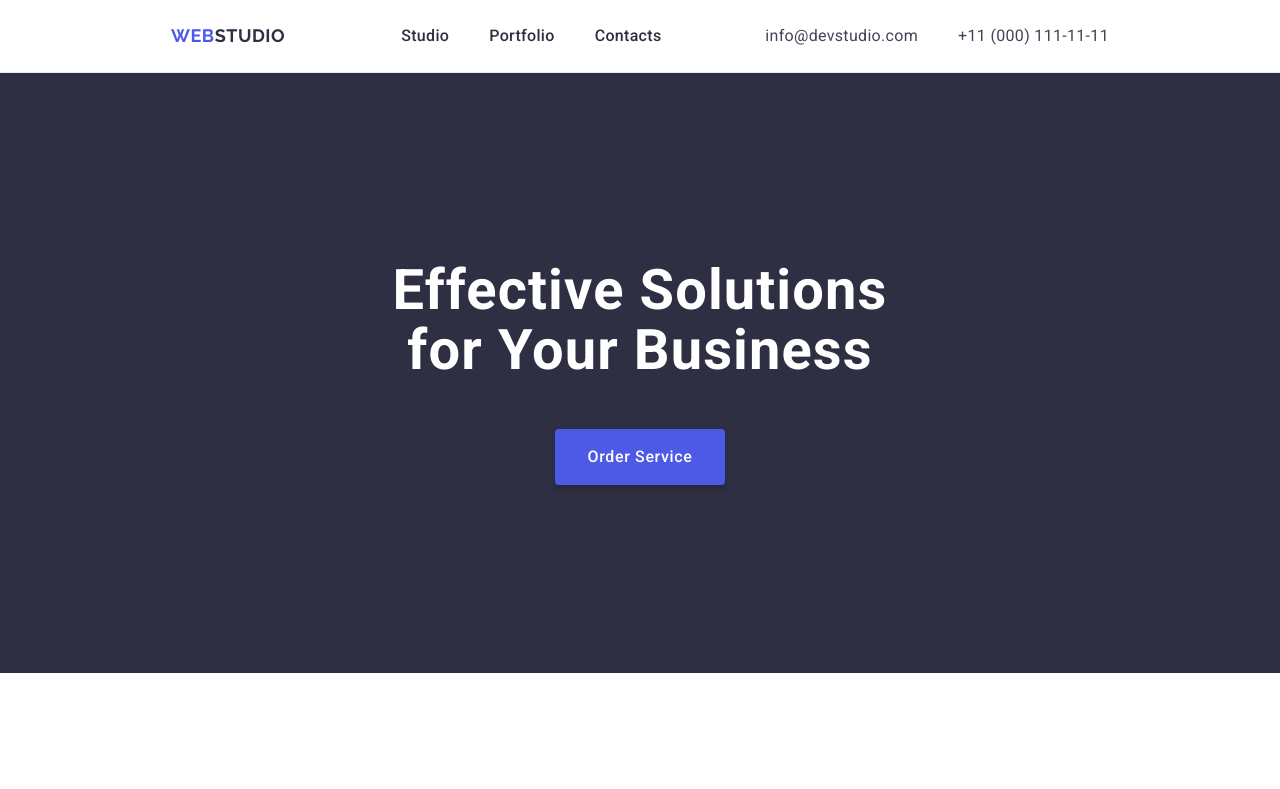
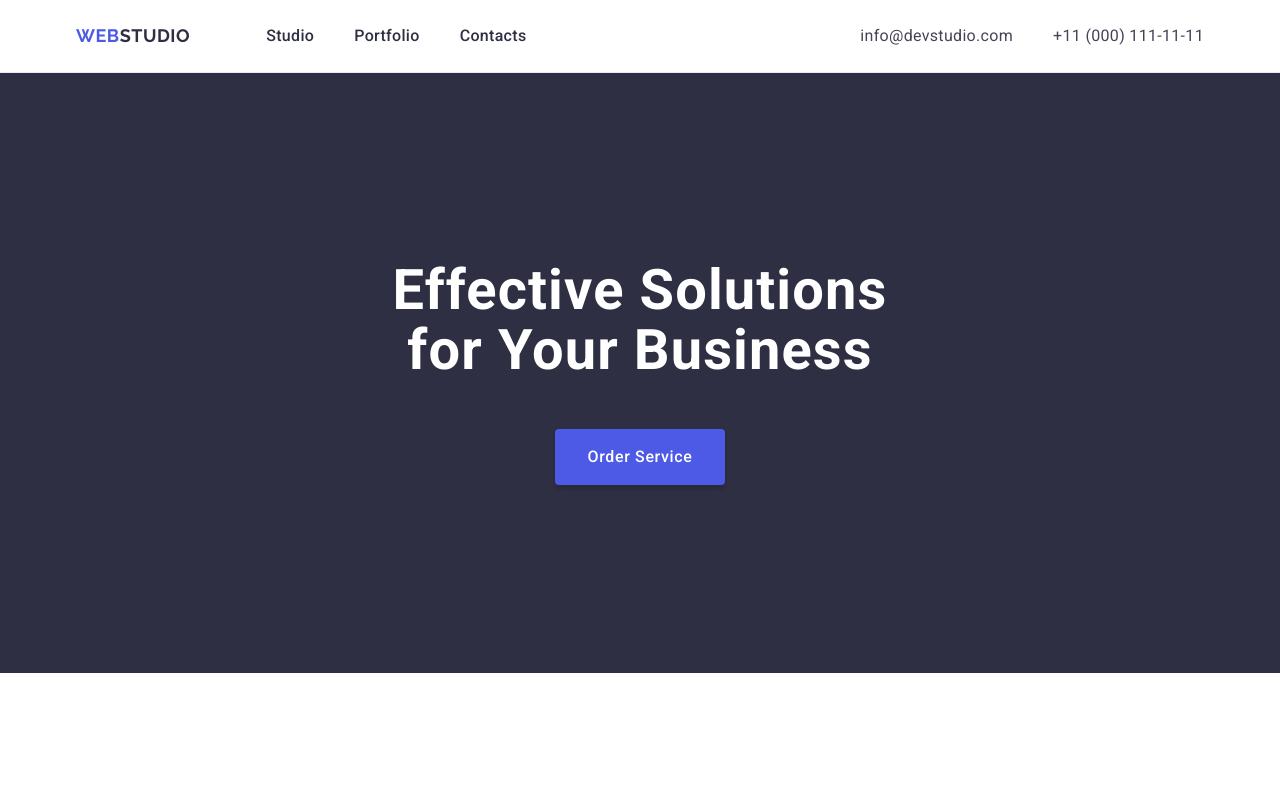
Before and after one commit to Katrinast/goit-markup-hw-03, a plain HTML site: page index.html in a window 1280 px wide. Shown: the top 789 px of the page. Drawn offline with nearby package versions, Linux system fonts and the light colour scheme.

Commit message:
Update styles.css

```diff
--- a/css/styles.css
+++ b/css/styles.css
@@ -15,6 +15,7 @@ ul, ol {
   margin-top: 0;
   margin-left: 0;
   margin-bottom: 0;
+  padding-left: 0;
 }
 
 p, h1, h2, h3, h4, h5, h6 {
@@ -23,8 +24,7 @@ p, h1, h2, h3, h4, h5, h6 {
 }
 
 .container {
-  width: 100%;
-  max-width: 1158;
+  max-width: 1158px;
   padding-left: 15px;
   padding-right: 15px;
   margin: 0 auto;
@@ -61,7 +61,6 @@ img {
     letter-spacing: 0.03em;
     text-transform: uppercase;
     margin-right: 76px;
-    padding-left: 156px;
 }
 
 .logo-item {
@@ -91,7 +90,6 @@ img {
 .adress {
   font-style: normal;
   margin-left: auto;
-  padding-right: 156px;
 }
 
 .adress-list {
```
